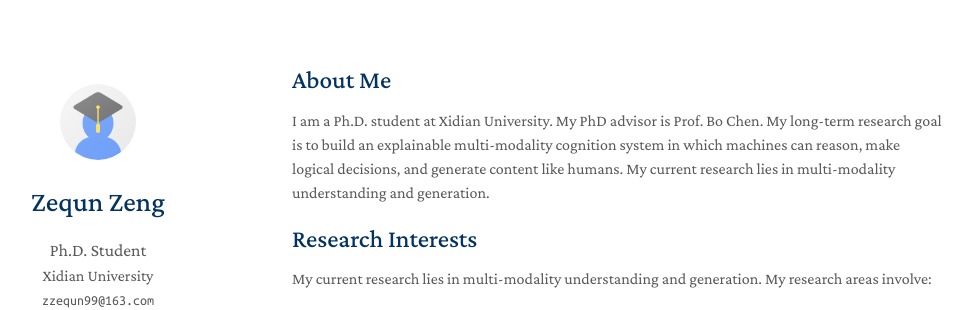
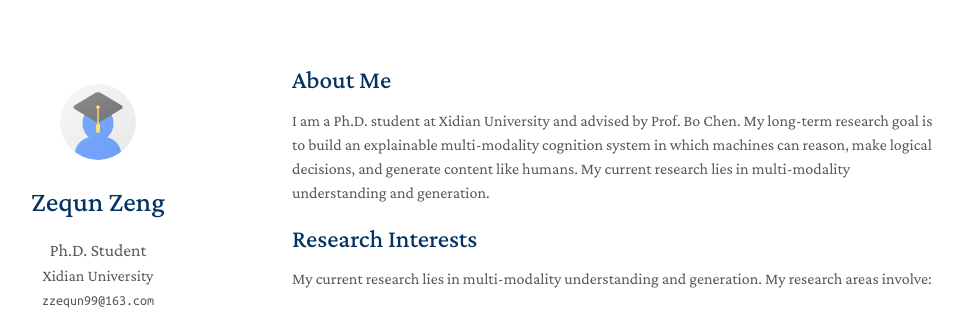
Before and after one commit to joeyz0z/joeyz0z.github.io, a Jekyll site: the page built from index.md, in a window 1280 px wide and 900 px high. Shown: the top 310 px of the window, without its empty margins (178-1150 px from the left). Built offline with Jekyll 4.4.1, drawn with Linux system fonts in a browser that asks for light colours; nearby versions of some CDN libraries; a style sheet for code colours, icons or effects is not loaded; our own code applies the rules of GitHub Pages for plain Markdown files.

Commit message:
Update index.md

```diff
--- a/index.md
+++ b/index.md
@@ -4,7 +4,7 @@ layout: homepage
 
 ## About Me
 
-I am a Ph.D. student at Xidian University. My PhD advisor is Prof. Bo Chen. My long-term research goal is to build an explainable multi-modality cognition system in which machines can reason, make logical decisions, and generate content like humans. My current research lies in multi-modality understanding and generation.
+I am a Ph.D. student at Xidian University and advised by Prof. Bo Chen. My long-term research goal is to build an explainable multi-modality cognition system in which machines can reason, make logical decisions, and generate content like humans. My current research lies in multi-modality understanding and generation.
 
 ## Research Interests
 My current research lies in multi-modality understanding and generation. My research areas involve:
```
